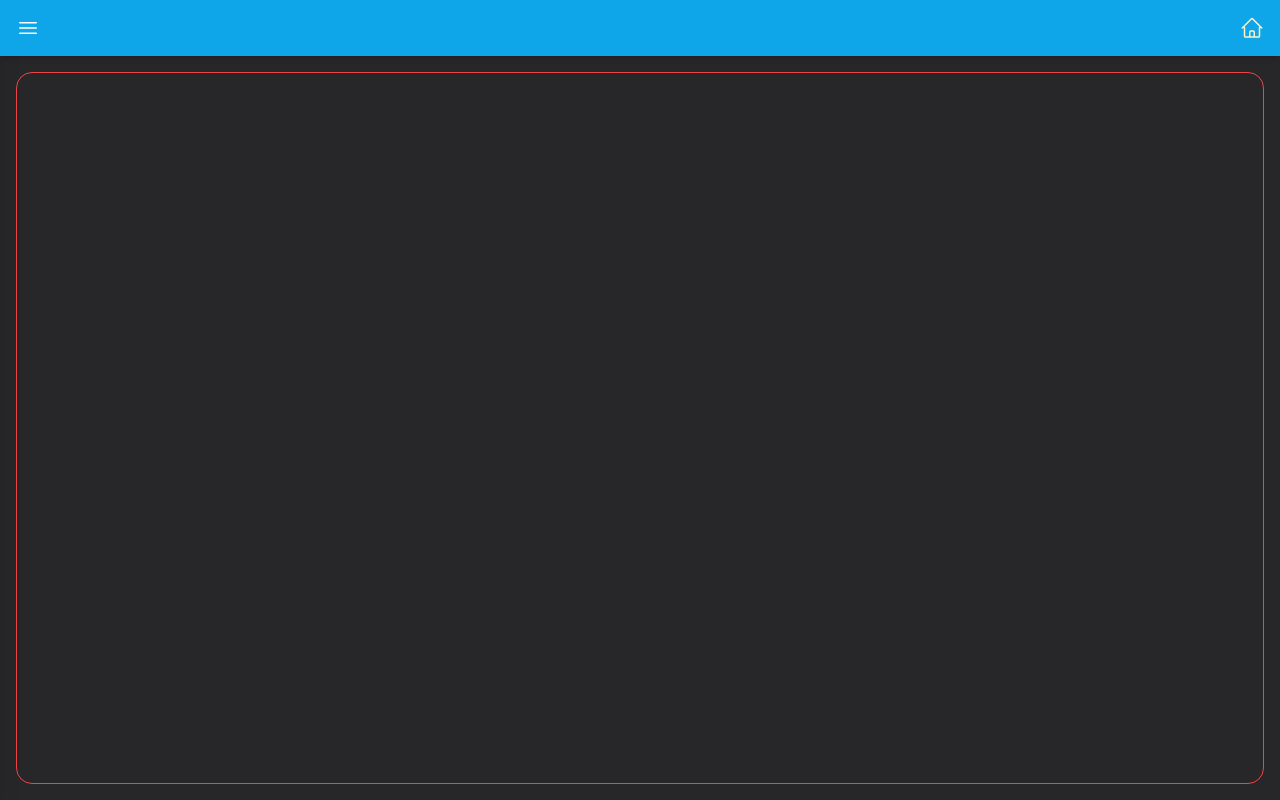
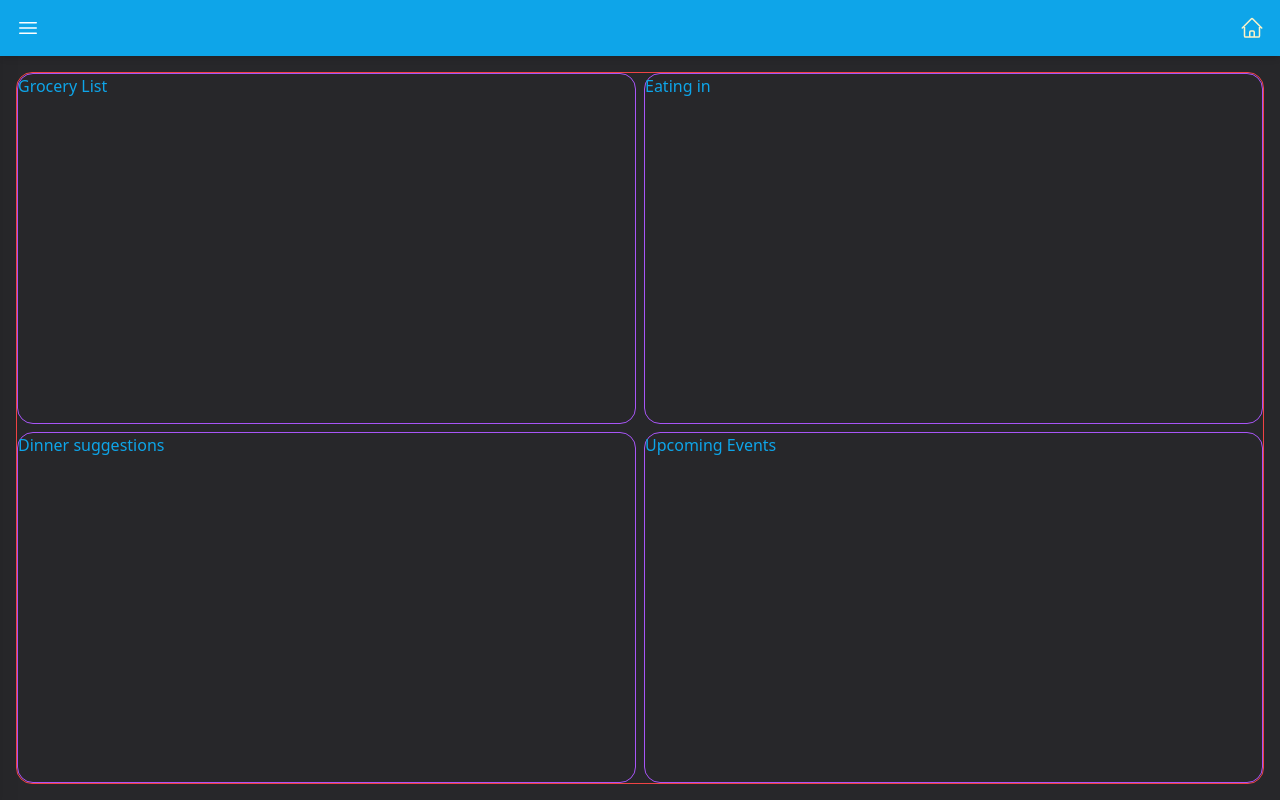
Before and after one commit to Caity-app/Frontend, a React (Create React App) app: page / in a window 1280 px wide. Built offline with nearby package versions, Linux system fonts and the light colour scheme.

Commit message:
Base ui layout

```diff
--- /dev/null
+++ b/src/components/DashboardCard.tsx
@@ -0,0 +1,17 @@
+import {Link} from 'react-router-dom';
+
+interface DashboardCardProps {
+    href: string;
+    className?: string;
+    children?: React.ReactNode;
+}
+
+const DashboardCard = ({href, className, children} : DashboardCardProps) => {
+    return (
+        <Link className={'border-purple-500 border rounded-2xl' + (className === undefined ? '' : ' ' + className)} to={href}>
+            {children}
+        </Link>
+    )
+}
+
+export default DashboardCard;
--- a/src/index.css
+++ b/src/index.css
@@ -5,8 +5,9 @@
 html {
     @apply font-sans m-0 p-0 top-0;
     @apply text-lg select-none ;
-    @apply sm:text-base sm:select-auto;
-    @apply bg-zinc-800 text-sky-500
+    @apply sm:text-base sm:select-text;
+    @apply bg-zinc-800 text-sky-500;
+    -webkit-touch-callout: none;
 }
 
 svg[viewBox="0 0 24 24"] {
--- a/src/index.tsx
+++ b/src/index.tsx
@@ -15,7 +15,7 @@ const root = ReactDOM.createRoot(
 root.render(
   <React.StrictMode>
     <BrowserRouter>
-      <div className='w-[calc(100vw-2rem)] h-[calc(100vh-3.5rem-2rem)] mt-14 overflow-y-auto overflow-x-hidden ml-4 translate-y-4'>
+      <div onDragStart={e => e.preventDefault()} className='flex w-[calc(100vw-2rem)] h-[calc(100vh-3.5rem-2rem)] mt-14 overflow-y-auto overflow-x-hidden ml-4 translate-y-4'>
         <Routes>
           <Route path='/' element={<Dashboard />}/>
           <Route path='*' element={<PageNotFound />}/>
--- a/src/pages/Dashboard.tsx
+++ b/src/pages/Dashboard.tsx
@@ -1,8 +1,12 @@
+import DashboardCard from "../components/DashboardCard";
 
 const Dashboard = () => {
     return (
-    <div className='border-red-500 border w-full min-h-full rounded-2xl'>
-
+    <div className='border-red-500 border flex-grow rounded-2xl grid grid-cols-[1fr_1fr] gap-2'>
+        <DashboardCard href='/grocerylist'>Grocery List <br/></DashboardCard>
+        <DashboardCard href='/calendar'>Eating in</DashboardCard>
+        <DashboardCard href='/calendar'>Dinner suggestions</DashboardCard>
+        <DashboardCard href='/calendar'>Upcoming Events</DashboardCard>
     </div>
     )
 }
--- a/src/pages/PageNotFound.tsx
+++ b/src/pages/PageNotFound.tsx
@@ -1,8 +1,10 @@
 const PageNotFound = () => {
     return (
-        <>
-            <h1>Page Not Found</h1>
-        </>
+        <div className='mx-auto w-full text-center'>
+            <h1 className="text-4xl">404<br/>Page Not Found</h1>
+
+            <p className="mt-5">The page you are looking for does not seem to exist.</p>
+        </div>
     )
 }
 
```
